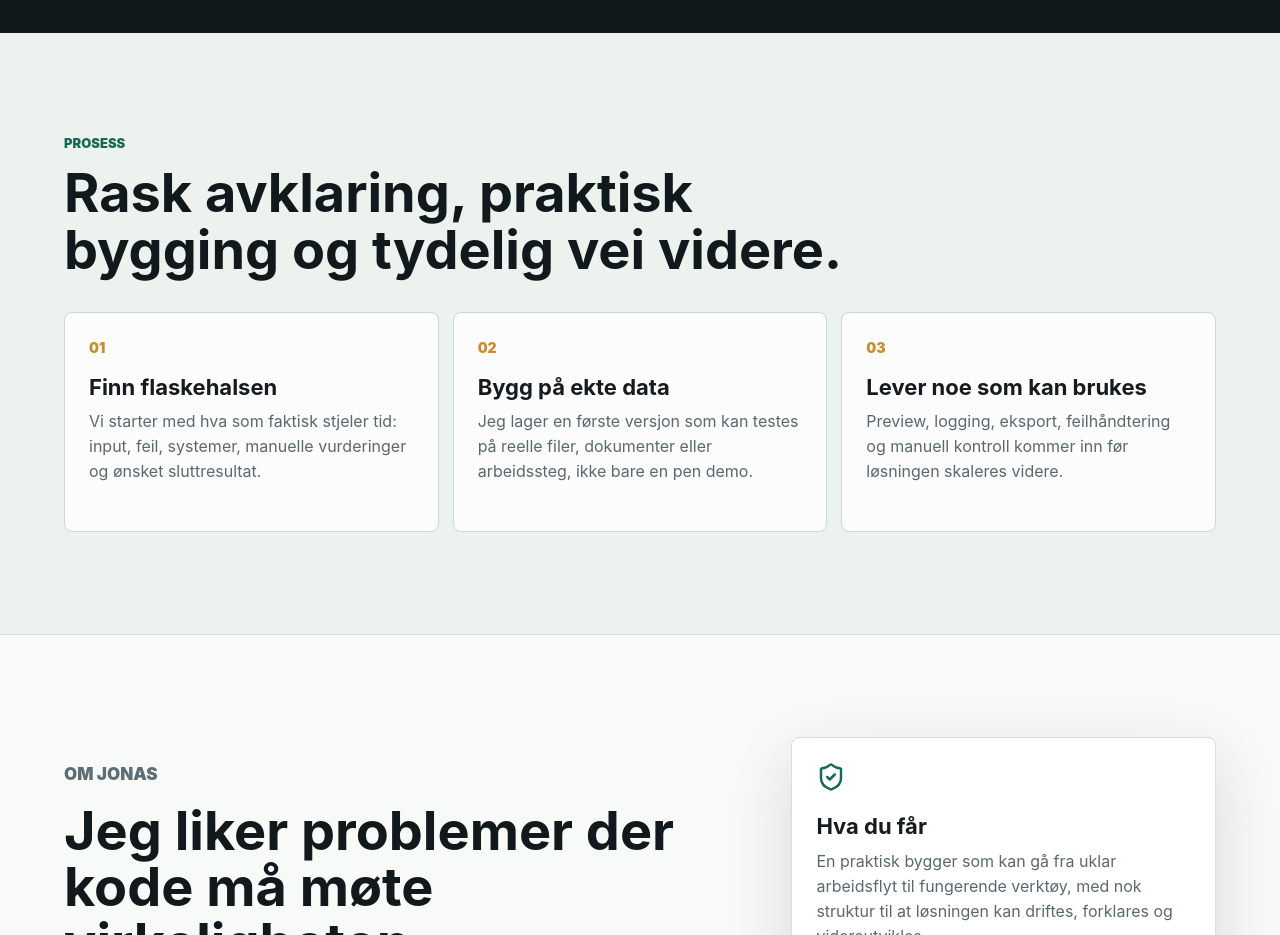
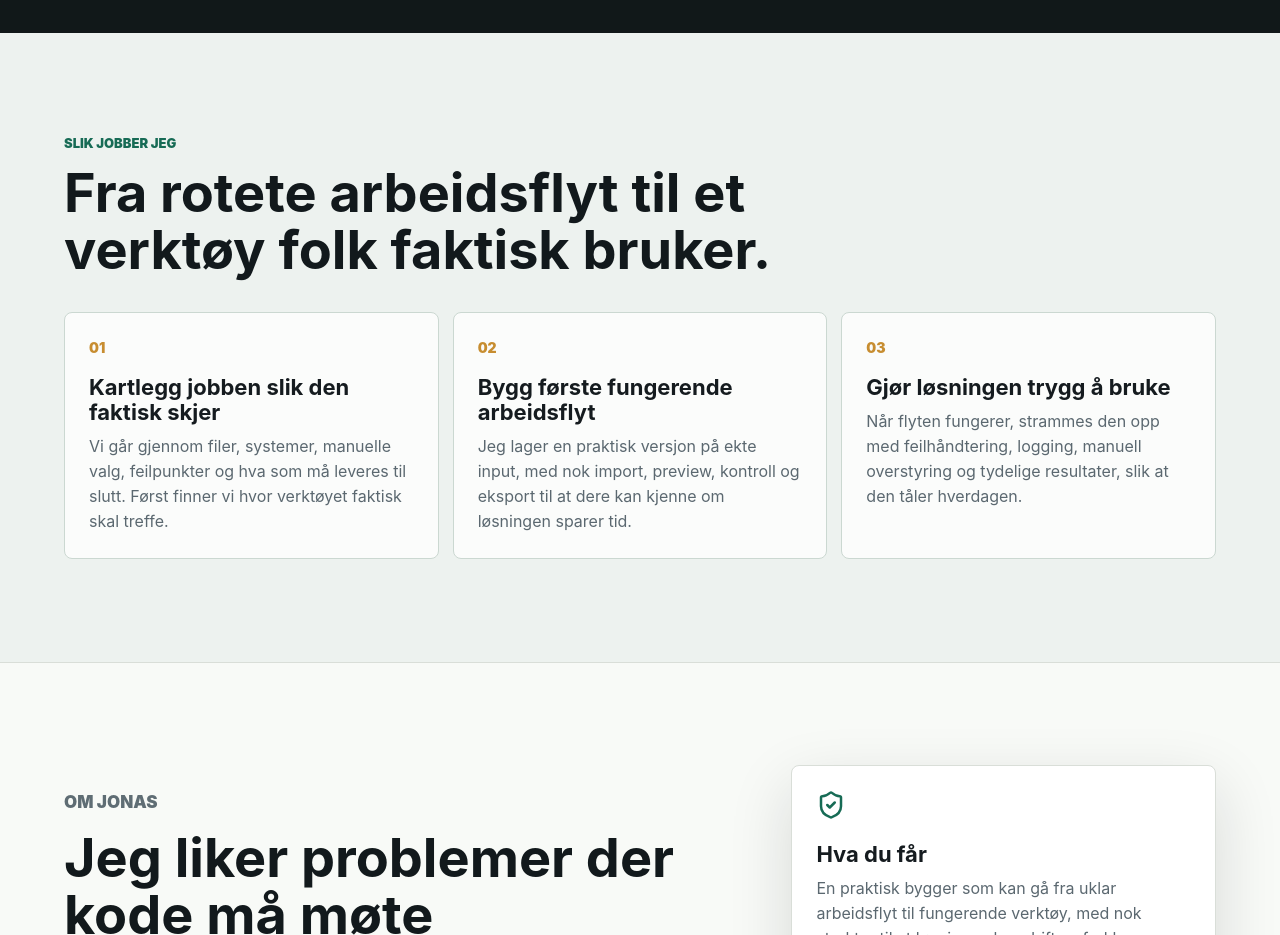
Before and after one commit to Therealkorris/korani.no, a React (Vite) app: page / in a window 1280 px wide. Shown: the part 2140-3075 px from the top of the page. Built offline with nearby package versions, Linux system fonts and the light colour scheme.

Commit message:
Sharpen process section copy

```diff
--- a/src/main.tsx
+++ b/src/main.tsx
@@ -61,16 +61,16 @@ const useCases = [
 
 const processSteps = [
   {
-    title: 'Finn flaskehalsen',
-    text: 'Vi starter med hva som faktisk stjeler tid: input, feil, systemer, manuelle vurderinger og ønsket sluttresultat.',
+    title: 'Kartlegg jobben slik den faktisk skjer',
+    text: 'Vi går gjennom filer, systemer, manuelle valg, feilpunkter og hva som må leveres til slutt. Først finner vi hvor verktøyet faktisk skal treffe.',
   },
   {
-    title: 'Bygg på ekte data',
-    text: 'Jeg lager en første versjon som kan testes på reelle filer, dokumenter eller arbeidssteg, ikke bare en pen demo.',
+    title: 'Bygg første fungerende arbeidsflyt',
+    text: 'Jeg lager en praktisk versjon på ekte input, med nok import, preview, kontroll og eksport til at dere kan kjenne om løsningen sparer tid.',
   },
   {
-    title: 'Lever noe som kan brukes',
-    text: 'Preview, logging, eksport, feilhåndtering og manuell kontroll kommer inn før løsningen skaleres videre.',
+    title: 'Gjør løsningen trygg å bruke',
+    text: 'Når flyten fungerer, strammes den opp med feilhåndtering, logging, manuell overstyring og tydelige resultater, slik at den tåler hverdagen.',
   },
 ];
 
@@ -233,8 +233,8 @@ function App() {
 
         <section id="process" className="section-block process-section" aria-labelledby="process-title">
           <div className="section-heading compact">
-            <p className="eyebrow">Prosess</p>
-            <h2 id="process-title">Rask avklaring, praktisk bygging og tydelig vei videre.</h2>
+            <p className="eyebrow">Slik jobber jeg</p>
+            <h2 id="process-title">Fra rotete arbeidsflyt til et verktøy folk faktisk bruker.</h2>
           </div>
 
           <div className="process-grid">
```
